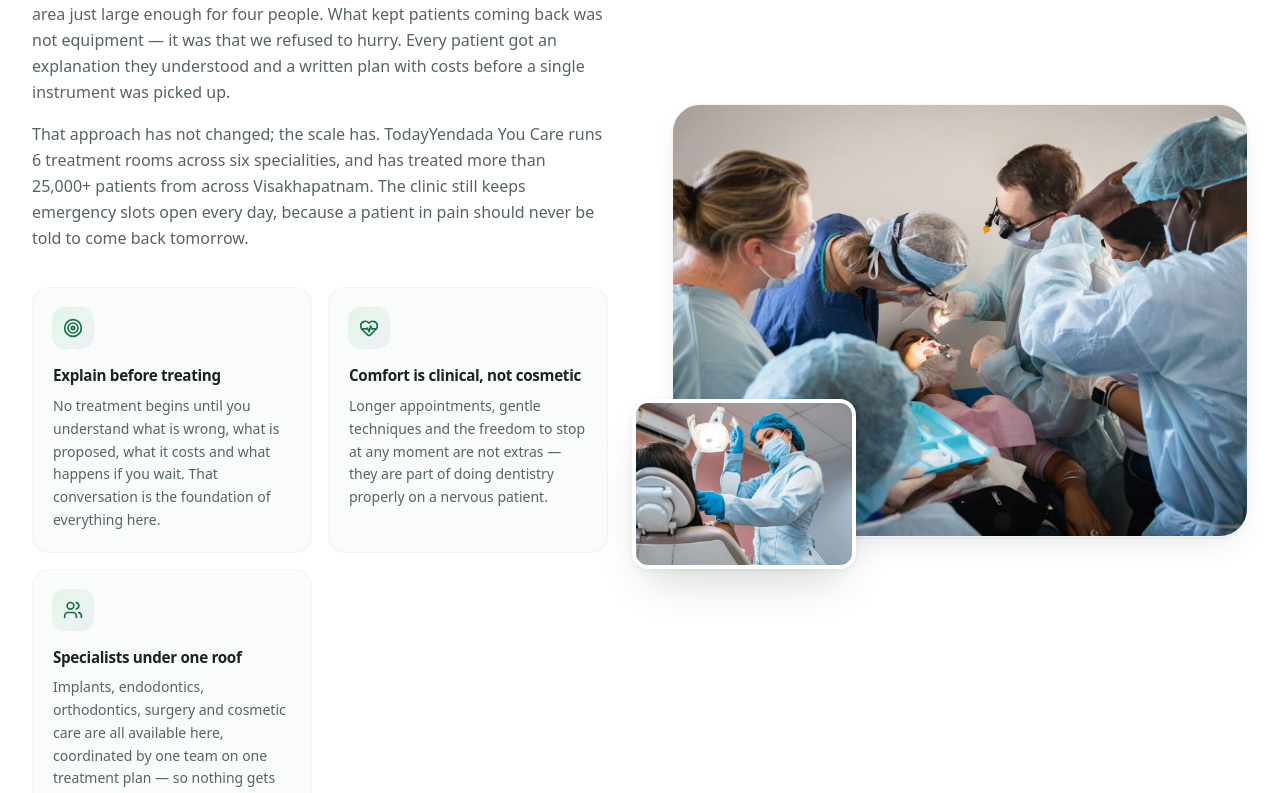
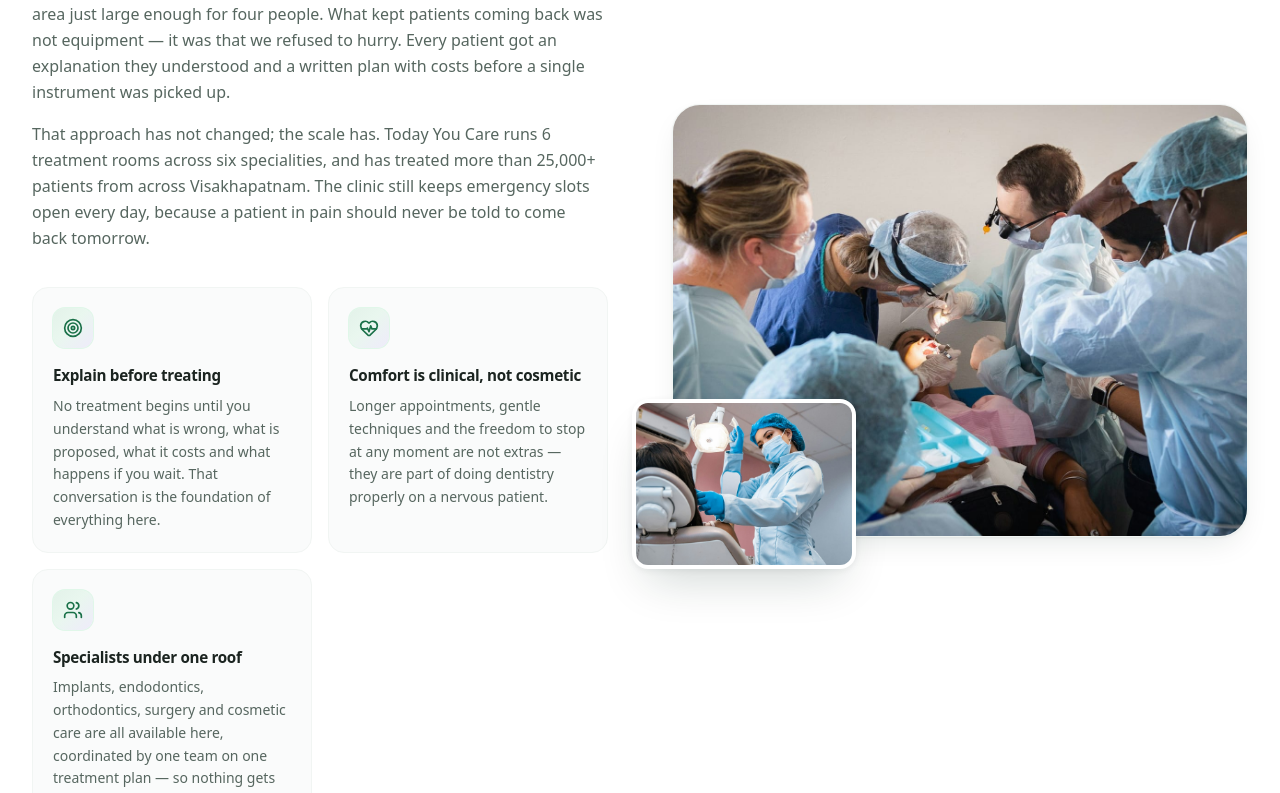
Before and after one commit to Prasadnimmale/dental-clinic, a Next.js app: page /about in a window 1280 px wide. Shown: the part 1103-1896 px from the top of the page. Built offline with nearby package versions, Linux system fonts and the light colour scheme; a web font is replaced by a local one.

Commit message:
remove yenadada name

```diff
--- a/src/data/site.ts
+++ b/src/data/site.ts
@@ -6,9 +6,9 @@ import type { NavLink, WorkingHours } from "@/types";
  */
 export const siteConfig = {
   /** Full clinic name, used in metadata and page copy. */
-  fullName: "Yendada You Care Multispeciality Dental Clinic",
+  fullName: " You Care Multispeciality Dental Clinic",
   /** Short name used in page titles and headings. */
-  brandName: "Yendada You Care",
+  brandName: " You Care",
   /** Short name used specifically in browser and social-share titles. */
   titleBrandName: "You Care",
   /**
@@ -20,10 +20,10 @@ export const siteConfig = {
   descriptor: "Multispeciality Dental Clinic",
   /** Path to the complete logo image used in header and footer. */
   logo: "/images/logo/you-care-multispeciality-dental-clinic.png",
-  legalName: "Yendada You Care Multispeciality Dental Clinic",
+  legalName: " You Care Multispeciality Dental Clinic",
   tagline: "Healthy Smile. Confident You.",
   description:
-    "Yendada You Care is a multispeciality dental clinic offering advanced dental treatments, dental implants, cosmetic dentistry, orthodontics and paediatric care delivered by experienced dental specialists in a modern, sterilised environment.",
+    " You Care is a multispeciality dental clinic offering advanced dental treatments, dental implants, cosmetic dentistry, orthodontics and paediatric care delivered by experienced dental specialists in a modern, sterilised environment.",
 
   /** Public base URL — used for canonical links, sitemap and Open Graph. */
   url: "https://www.yendadayoucare.com",
```
